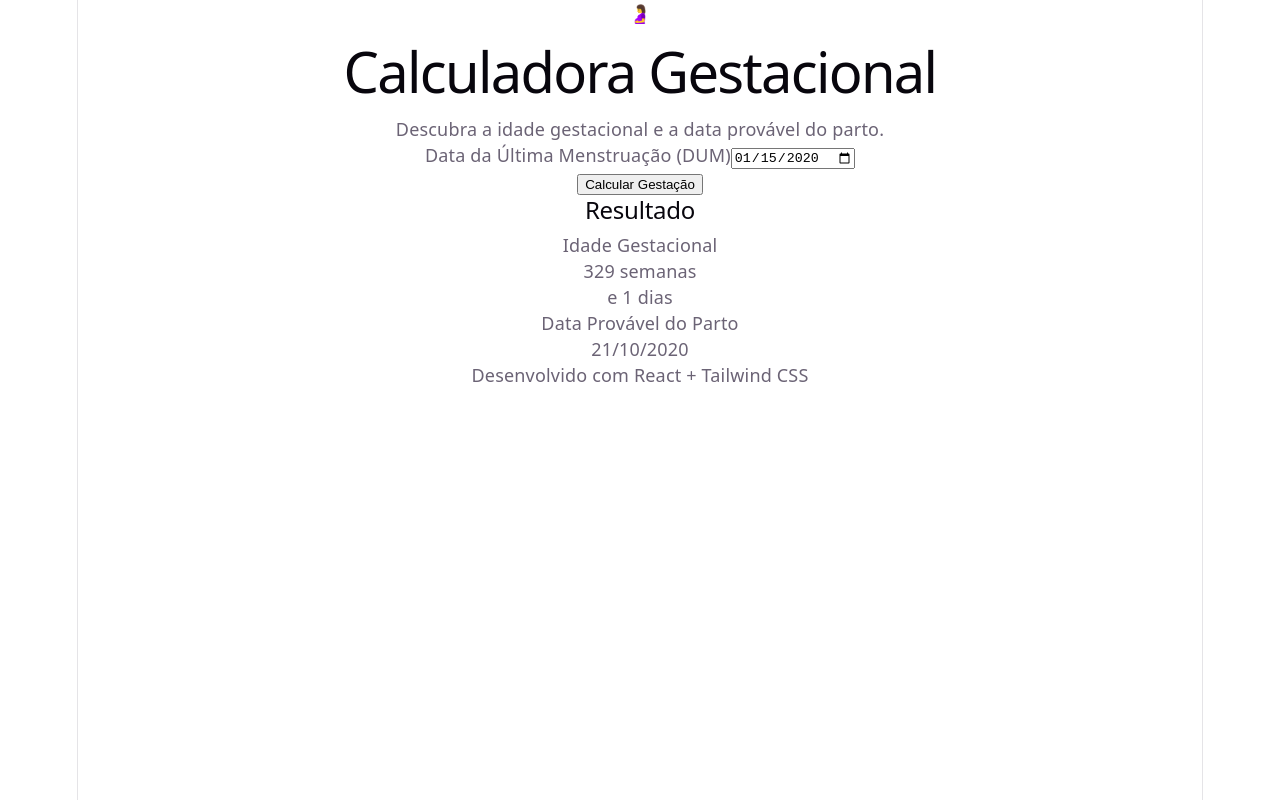
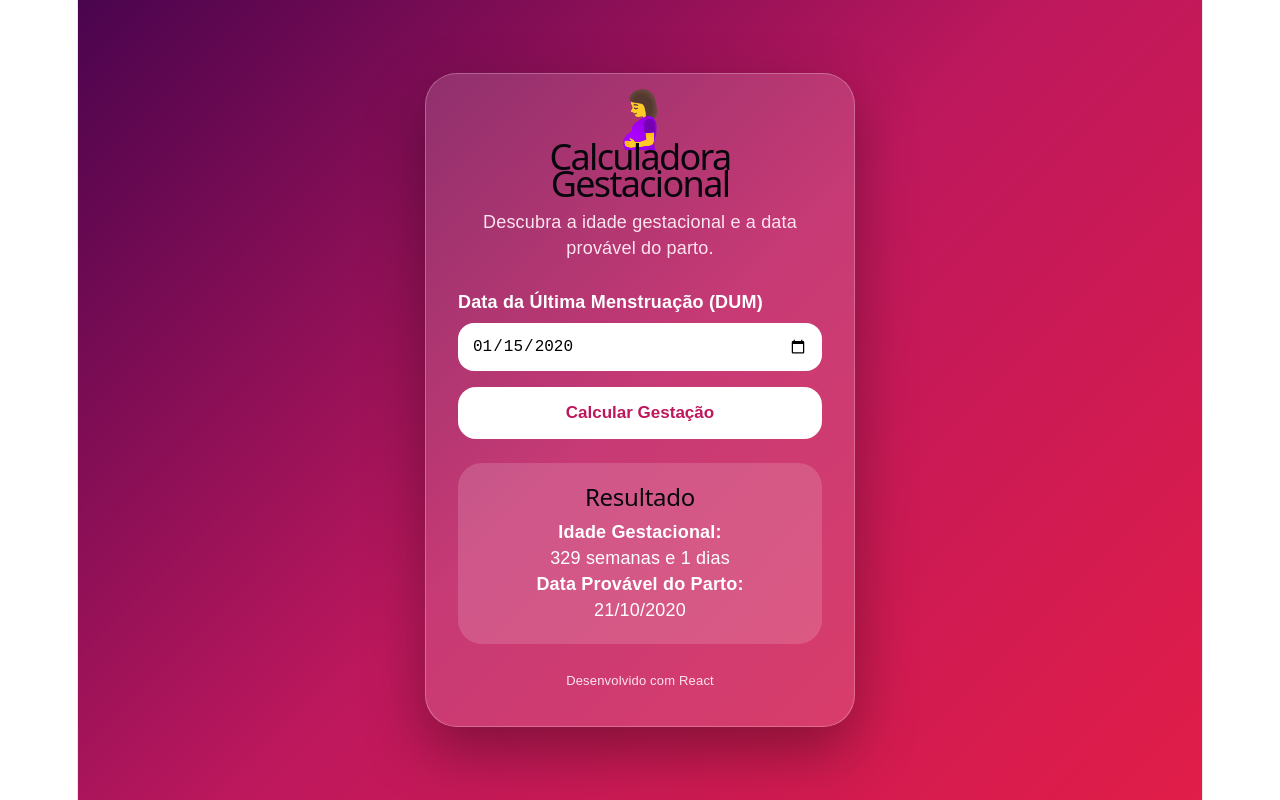
Before and after one commit to alejcrib/calculadora-gestacional, a React (Vite) app: page / in a window 1280 px wide. Both pictures are taken after typing "2020-01-15" into the empty fields and a click on the button "Calcular Gestação". Built offline with nearby package versions, Linux system fonts and the light colour scheme.

Commit message:
Remove Tailwind

```diff
--- a/src/App.css
+++ b/src/App.css
@@ -1,184 +1,102 @@
-.counter {
-  font-size: 16px;
-  padding: 5px 10px;
-  border-radius: 5px;
-  color: var(--accent);
-  background: var(--accent-bg);
-  border: 2px solid transparent;
-  transition: border-color 0.3s;
-  margin-bottom: 24px;
-
-  &:hover {
-    border-color: var(--accent-border);
-  }
-  &:focus-visible {
-    outline: 2px solid var(--accent);
-    outline-offset: 2px;
-  }
+* {
+  box-sizing: border-box;
 }
 
-.hero {
-  position: relative;
-
-  .base,
-  .framework,
-  .vite {
-    inset-inline: 0;
-    margin: 0 auto;
+body {
+  margin: 0;
+  font-family: Arial, Helvetica, sans-serif;
 }
 
-  .base {
-    width: 170px;
-    position: relative;
-    z-index: 0;
+.pagina {
+  min-height: 100vh;
+  background: linear-gradient(135deg, #4a044e, #be185d, #e11d48);
+  display: flex;
+  align-items: center;
+  justify-content: center;
+  padding: 24px;
 }
 
-  .framework,
-  .vite {
-    position: absolute;
+.card {
+  width: 100%;
+  max-width: 430px;
+  background: rgba(255, 255, 255, 0.15);
+  border: 1px solid rgba(255, 255, 255, 0.25);
+  border-radius: 32px;
+  padding: 32px;
+  color: white;
+  text-align: center;
+  box-shadow: 0 25px 60px rgba(0, 0, 0, 0.35);
 }
 
-  .framework {
-    z-index: 1;
-    top: 34px;
-    height: 28px;
-    transform: perspective(2000px) rotateZ(300deg) rotateX(44deg) rotateY(39deg)
-      scale(1.4);
+.emoji {
+  font-size: 56px;
+  margin-bottom: 12px;
 }
 
-  .vite {
-    z-index: 0;
-    top: 107px;
-    height: 26px;
-    width: auto;
-    transform: perspective(2000px) rotateZ(300deg) rotateX(40deg) rotateY(39deg)
-      scale(0.8);
-  }
+h1 {
+  font-size: 36px;
+  margin: 0 0 12px;
 }
 
-#center {
-  display: flex;
-  flex-direction: column;
-  gap: 25px;
-  place-content: center;
-  place-items: center;
-  flex-grow: 1;
-
-  @media (max-width: 1024px) {
-    padding: 32px 20px 24px;
-    gap: 18px;
-  }
+.descricao {
+  color: #ffe4ef;
+  margin-bottom: 28px;
 }
 
-#next-steps {
-  display: flex;
-  border-top: 1px solid var(--border);
+label {
+  display: block;
   text-align: left;
-
-  & > div {
-    flex: 1 1 0;
-    padding: 32px;
-    @media (max-width: 1024px) {
-      padding: 24px 20px;
-    }
+  margin-bottom: 8px;
+  font-weight: bold;
 }
 
-  .icon {
+input {
+  width: 100%;
+  padding: 14px;
+  border-radius: 16px;
+  border: none;
   margin-bottom: 16px;
-    width: 22px;
-    height: 22px;
+  font-size: 16px;
 }
 
-  @media (max-width: 1024px) {
-    flex-direction: column;
-    text-align: center;
-  }
+button {
+  width: 100%;
+  padding: 16px;
+  border: none;
+  border-radius: 18px;
+  background: white;
+  color: #be185d;
+  font-size: 17px;
+  font-weight: bold;
+  cursor: pointer;
 }
 
-#docs {
-  border-right: 1px solid var(--border);
-
-  @media (max-width: 1024px) {
-    border-right: none;
-    border-bottom: 1px solid var(--border);
-  }
+button:hover {
+  background: #ffe4ef;
 }
 
-#next-steps ul {
-  list-style: none;
-  padding: 0;
-  display: flex;
-  gap: 8px;
-  margin: 32px 0 0;
-
-  .logo {
-    height: 18px;
+.erro {
+  background: rgba(239, 68, 68, 0.25);
+  border: 1px solid #fecaca;
+  color: #fee2e2;
+  padding: 12px;
+  border-radius: 16px;
+  margin-bottom: 16px;
 }
 
-  a {
-    color: var(--text-h);
-    font-size: 16px;
-    border-radius: 6px;
-    background: var(--social-bg);
-    display: flex;
-    padding: 6px 12px;
-    align-items: center;
-    gap: 8px;
-    text-decoration: none;
-    transition: box-shadow 0.3s;
-
-    &:hover {
-      box-shadow: var(--shadow);
-    }
-    .button-icon {
-      height: 18px;
-      width: 18px;
-    }
+.resultado {
+  margin-top: 24px;
+  background: rgba(255, 255, 255, 0.15);
+  border-radius: 24px;
+  padding: 20px;
 }
 
-  @media (max-width: 1024px) {
-    margin-top: 20px;
-    flex-wrap: wrap;
-    justify-content: center;
-
-    li {
-      flex: 1 1 calc(50% - 8px);
+.resultado h2 {
+  margin-top: 0;
 }
 
-    a {
-      width: 100%;
-      justify-content: center;
-      box-sizing: border-box;
+footer {
+  margin-top: 24px;
+  font-size: 13px;
+  color: #ffe4ef;
 }
-  }
-}
-
-#spacer {
-  height: 88px;
-  border-top: 1px solid var(--border);
-  @media (max-width: 1024px) {
-    height: 48px;
-  }
-}
-
-.ticks {
-  position: relative;
-  width: 100%;
-
-  &::before,
-  &::after {
-    content: '';
-    position: absolute;
-    top: -4.5px;
-    border: 5px solid transparent;
-  }
-
-  &::before {
-    left: 0;
-    border-left-color: var(--border);
-  }
-  &::after {
-    right: 0;
-    border-right-color: var(--border);
-  }
-}
--- a/src/App.jsx
+++ b/src/App.jsx
@@ -30,8 +30,7 @@ export default function App() {
       return;
     }
 
-    const diferencaMs = hoje.getTime() - dum.getTime();
-    const diasGestacao = Math.floor(diferencaMs / (1000 * 60 * 60 * 24));
+    const diasGestacao = Math.floor((hoje - dum) / (1000 * 60 * 60 * 24));
 
     const semanas = Math.floor(diasGestacao / 7);
     const dias = diasGestacao % 7;
@@ -47,89 +46,50 @@ export default function App() {
   };
 
   return (
-    <div className="min-h-screen bg-gradient-to-br from-fuchsia-900 via-pink-800 to-rose-700 flex items-center justify-center p-6 overflow-hidden relative">
-      <div className="absolute w-96 h-96 bg-pink-400 opacity-20 rounded-full blur-3xl top-10 left-10"></div>
-      <div className="absolute w-80 h-80 bg-rose-300 opacity-20 rounded-full blur-3xl bottom-10 right-10"></div>
+    <main className="pagina">
+      <section className="card">
+        <div className="emoji">🤰</div>
 
-      <div className="relative backdrop-blur-xl bg-white/10 border border-white/20 shadow-2xl rounded-[32px] p-8 w-full max-w-md text-white">
-        <div className="text-center mb-8">
-          <div className="text-6xl mb-3">🤰</div>
+        <h1>Calculadora Gestacional</h1>
 
-          <h1 className="text-4xl font-extrabold tracking-tight mb-2">
-            Calculadora Gestacional
-          </h1>
+        <p className="descricao">
+          Descubra a idade gestacional e a data provável do parto.
+        </p>
 
-          <p className="text-pink-100 text-sm">
-            Descubra a idade gestacional e a data provável do parto.
-          </p>
-        </div>
+        <label>Data da Última Menstruação (DUM)</label>
 
-        <div className="space-y-4">
-          <div>
-            <label className="block mb-2 text-sm font-semibold text-pink-100">
-              Data da Última Menstruação (DUM)
-            </label>
+        <input
+          type="date"
+          value={dataUltimaMenstruacao}
+          onChange={(e) => setDataUltimaMenstruacao(e.target.value)}
+        />
 
-            <input
-              type="date"
-              value={dataUltimaMenstruacao}
-              onChange={(e) => setDataUltimaMenstruacao(e.target.value)}
-              className="w-full bg-white/20 border border-white/20 rounded-2xl p-4 text-white focus:outline-none focus:ring-4 focus:ring-pink-300 transition"
-            />
-          </div>
+        {erro && <div className="erro">{erro}</div>}
 
-          {erro && (
-            <div className="bg-red-500/20 border border-red-300 text-red-100 p-3 rounded-2xl text-sm">
-              {erro}
-            </div>
-          )}
-
-          <button
-            onClick={calcularGestacao}
-            className="w-full bg-white text-pink-700 font-bold py-4 rounded-2xl text-lg hover:scale-105 hover:bg-pink-100 transition-all duration-300 shadow-xl"
-          >
-            Calcular Gestação
-          </button>
-        </div>
+        <button onClick={calcularGestacao}>
+          Calcular Gestação
+        </button>
 
         {resultado && (
-          <div className="mt-8 bg-white/15 border border-white/20 rounded-3xl p-6 backdrop-blur-lg shadow-2xl">
-            <h2 className="text-2xl font-bold mb-5 text-center">
-              Resultado
-            </h2>
+          <div className="resultado">
+            <h2>Resultado</h2>
 
-            <div className="grid gap-4">
-              <div className="bg-white/10 rounded-2xl p-4 text-center">
-                <p className="text-sm text-pink-100 mb-1">
-                  Idade Gestacional
-                </p>
+            <p>
+              <strong>Idade Gestacional:</strong>
+              <br />
+              {resultado.semanas} semanas e {resultado.dias} dias
+            </p>
 
-                <p className="text-2xl font-extrabold">
-                  {resultado.semanas} semanas
-                </p>
-
-                <p className="text-pink-100">
-                  e {resultado.dias} dias
-                </p>
-              </div>
-
-              <div className="bg-white/10 rounded-2xl p-4 text-center">
-                <p className="text-sm text-pink-100 mb-1">
-                  Data Provável do Parto
-                </p>
-
-                <p className="text-2xl font-extrabold">
-                  {resultado.parto}
-                </p>
-              </div>
-            </div>
+            <p>
+              <strong>Data Provável do Parto:</strong>
+              <br />
+              {resultado.parto}
+            </p>
           </div>
         )}
 
-        <div className="mt-6 text-center text-xs text-pink-100 opacity-80">
-          Desenvolvido com React + Tailwind CSS
-        </div>
-      </div>
-    </div>
+        <footer>Desenvolvido com React</footer>
+      </section>
+    </main>
   );
 }
```
Lines whose indentation alone changed are shown as unchanged.
